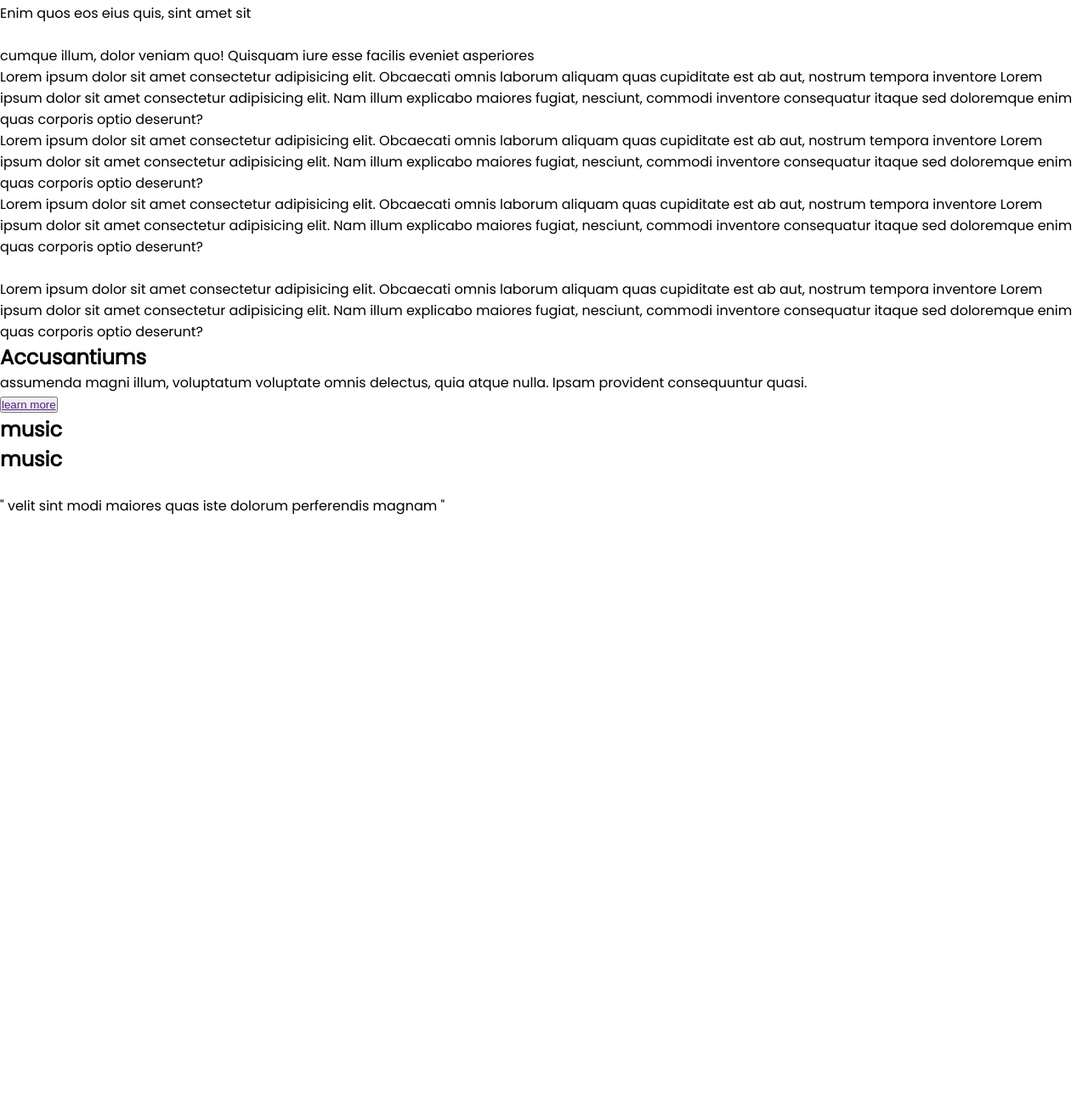
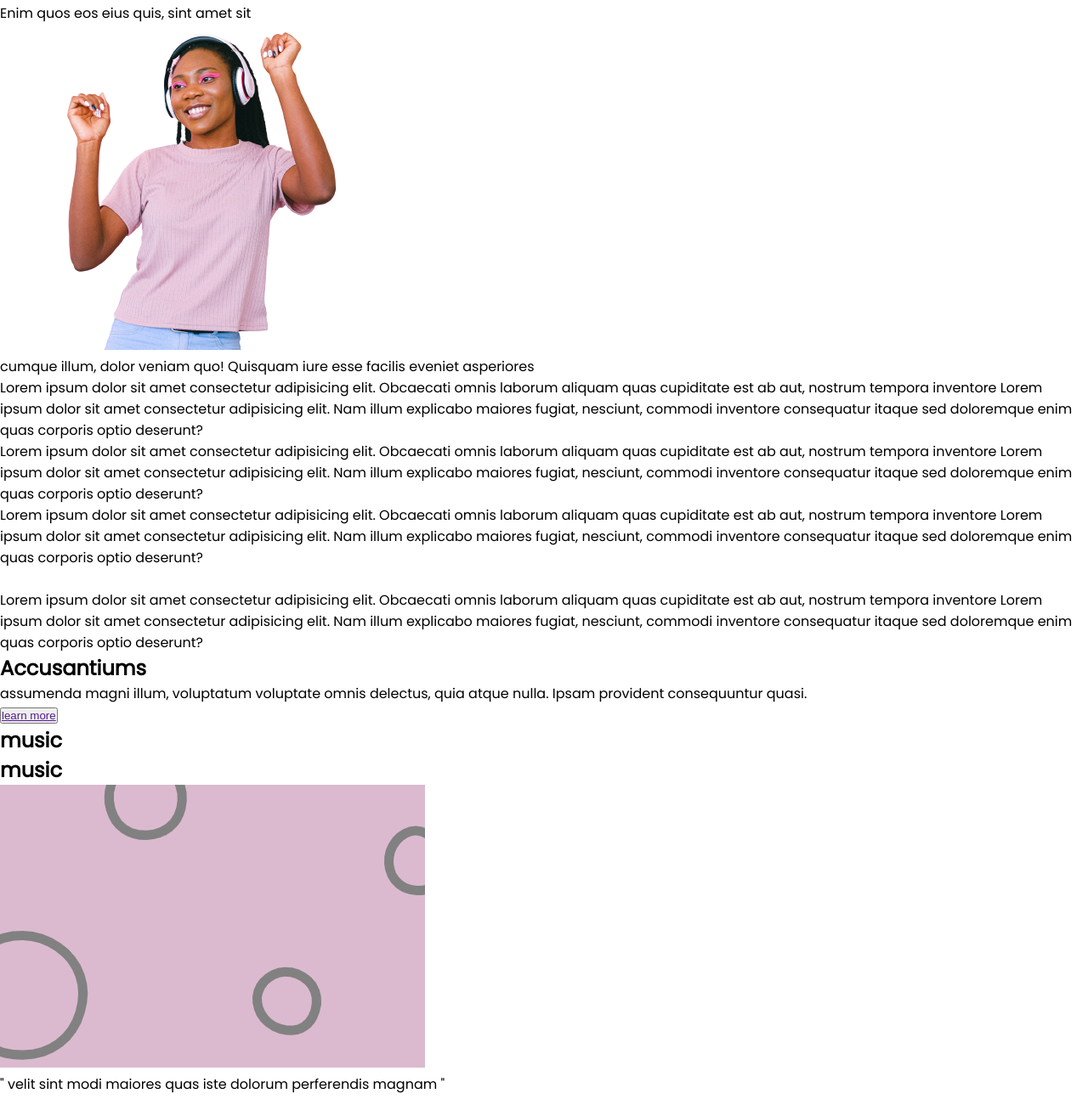
Before and after one commit to Quantom223/About-Music, a plain HTML site: page index.html in a window 1280 px wide. Shown: the part 61-1375 px from the top of the page at 85% size. Before the commit the page ends 800 px from the top, so only its background shows below. Drawn offline with Linux system fonts and the light colour scheme.

Commit message:
Update index.html

```diff
--- a/index.html
+++ b/index.html
@@ -39,7 +39,7 @@
         <div class="intro">
             <p class="landing-page-txt">Enim quos eos eius quis, sint amet sit</p>
 
-            <img class="img" src="images/mobile-dance5.png" alt="">
+            <img class="img" src="imagess/mobile-dance5.png" alt="">
 
             <p class="landing-page-stxt"> cumque illum, dolor veniam quo! Quisquam iure esse facilis eveniet asperiores</p>
         </div>
@@ -89,7 +89,7 @@
         </section>
 
         <div class="quote-container">
-            <img class="quote" src="images/blob-scatter-haikei (1).png" alt="">
+            <img class="quote" src="imagess/blob-scatter-haikei (1).png" alt="">
             <div class="q-txt"> &#34; velit sint modi maiores quas iste dolorum perferendis magnam &#34;</div>
         </div>
 
```
